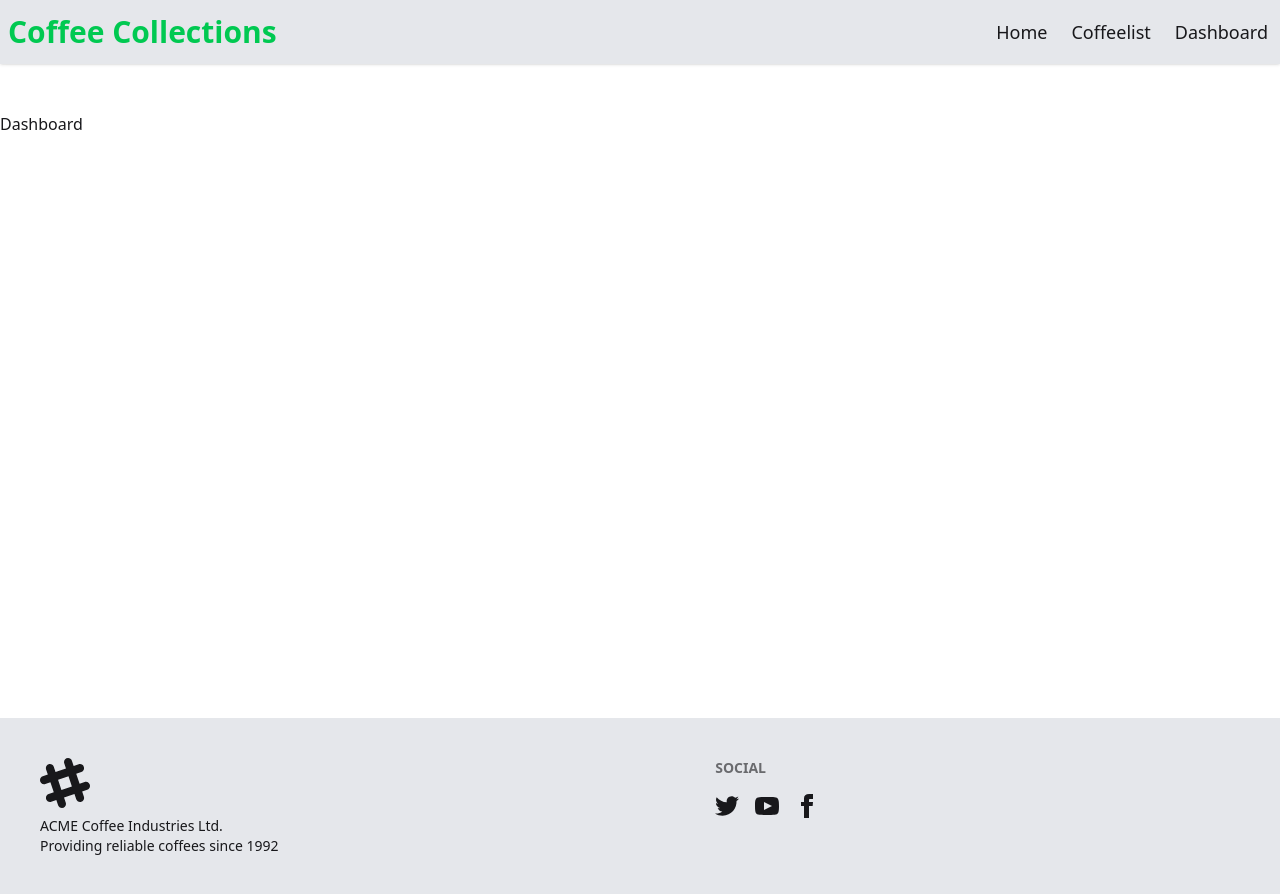
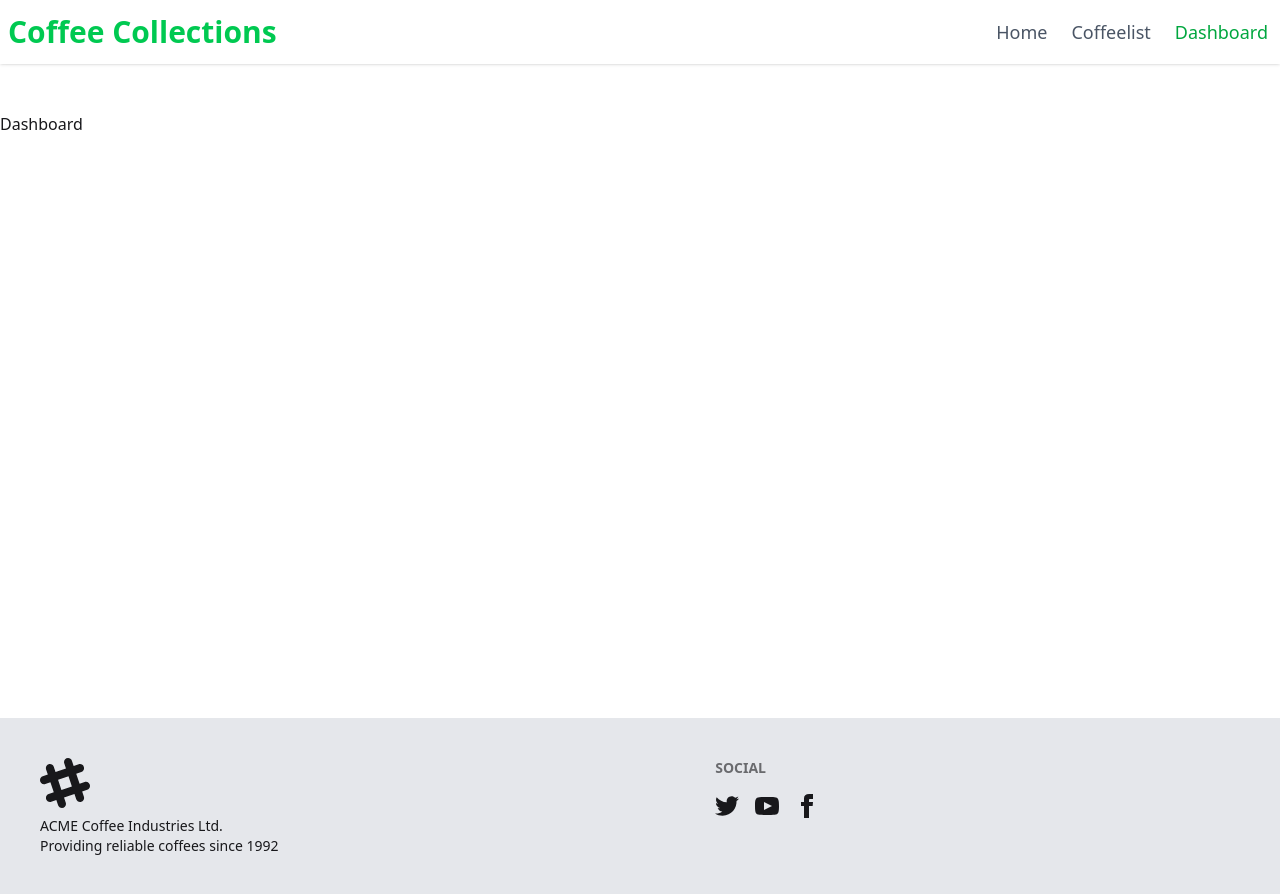
Before and after one commit to Taanveer22/coffee-collections, a React (Vite) app: page /dashboard in a window 1280 px wide. Built offline with nearby package versions, Linux system fonts and the light colour scheme.

Commit message:
alahdulliah navbar blur done, fixed done and navlinks are active done

```diff
--- a/src/Layout.jsx
+++ b/src/Layout.jsx
@@ -5,7 +5,9 @@ import Footer from "../src/components/Footer";
 const Layout = () => {
   return (
     <>
-      <Navbar></Navbar>
+      <div className="h-16">
+        <Navbar></Navbar>
+      </div>
       <div className="container mx-auto min-h-[calc(100vh-242px)] my-12">
         <Outlet></Outlet>
       </div>
--- a/src/components/Navbar.jsx
+++ b/src/components/Navbar.jsx
@@ -1,7 +1,7 @@
 import { NavLink } from "react-router-dom";
 const Navbar = () => {
   return (
-    <div className="navbar bg-gray-200 shadow-sm sticky top-0 z-50">
+    <div className="navbar shadow-sm fixed z-50 backdrop-blur-xl bg-white/30">
       <div className="navbar-start">
         <div className="dropdown">
           <div tabIndex={0} role="button" className="btn btn-ghost lg:hidden">
@@ -24,9 +24,30 @@ const Navbar = () => {
             tabIndex="-1"
             className="menu menu-sm dropdown-content bg-base-100 rounded-box z-1 mt-3 w-52 p-2 shadow"
           >
-            <NavLink to="/">Home</NavLink>
-            <NavLink to="/coffeeList">Cofee List</NavLink>
-            <NavLink to="/dashBoard">Dashboard</NavLink>
+            <NavLink
+              to="/"
+              className={({ isActive }) =>
+                isActive ? "text-green-600" : "text-gray-600"
+              }
+            >
+              Home
+            </NavLink>
+            <NavLink
+              to="/coffeeList"
+              className={({ isActive }) =>
+                isActive ? "text-green-600" : "text-gray-600"
+              }
+            >
+              Cofee List
+            </NavLink>
+            <NavLink
+              to="/dashBoard"
+              className={({ isActive }) =>
+                isActive ? "text-green-600" : "text-gray-600"
+              }
+            >
+              Dashboard
+            </NavLink>
           </ul>
         </div>
         <h1 className="text-3xl font-bold text-green-500">
@@ -35,9 +56,30 @@ const Navbar = () => {
       </div>
       <div className="navbar-end hidden lg:flex">
         <ul className="menu menu-horizontal px-1 gap-6 text-lg font-medium">
-          <NavLink to="/">Home</NavLink>
-          <NavLink to="/coffeeList">Coffeelist</NavLink>
-          <NavLink to="/dashBoard">Dashboard</NavLink>
+          <NavLink
+            to="/"
+            className={({ isActive }) =>
+              isActive ? "text-green-600" : "text-gray-600"
+            }
+          >
+            Home
+          </NavLink>
+          <NavLink
+            to="/coffeeList"
+            className={({ isActive }) =>
+              isActive ? "text-green-600" : "text-gray-600"
+            }
+          >
+            Coffeelist
+          </NavLink>
+          <NavLink
+            to="/dashBoard"
+            className={({ isActive }) =>
+              isActive ? "text-green-600" : "text-gray-600"
+            }
+          >
+            Dashboard
+          </NavLink>
         </ul>
       </div>
     </div>
--- a/src/index.css
+++ b/src/index.css
@@ -1,2 +1,6 @@
 @import "tailwindcss";
 @plugin "daisyui";
+
+html{
+  overflow-y: scroll;
+}
```
